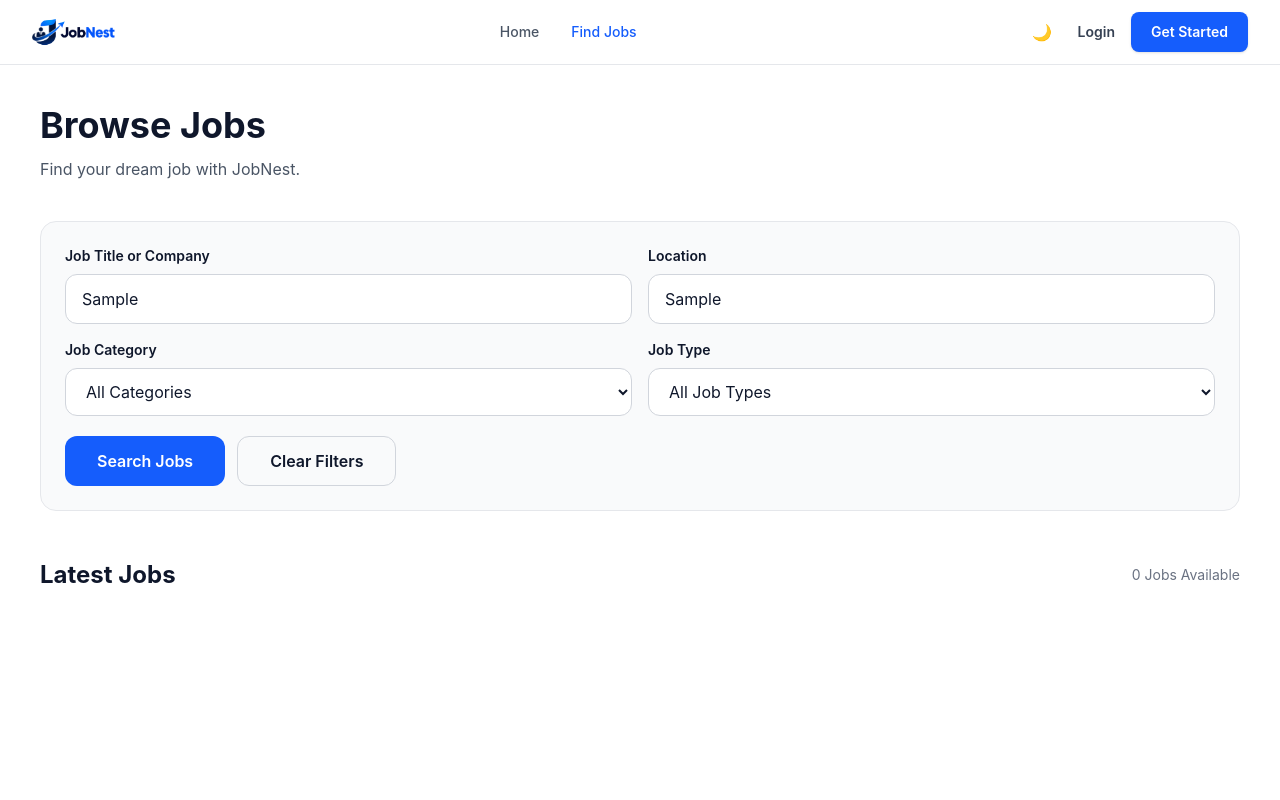
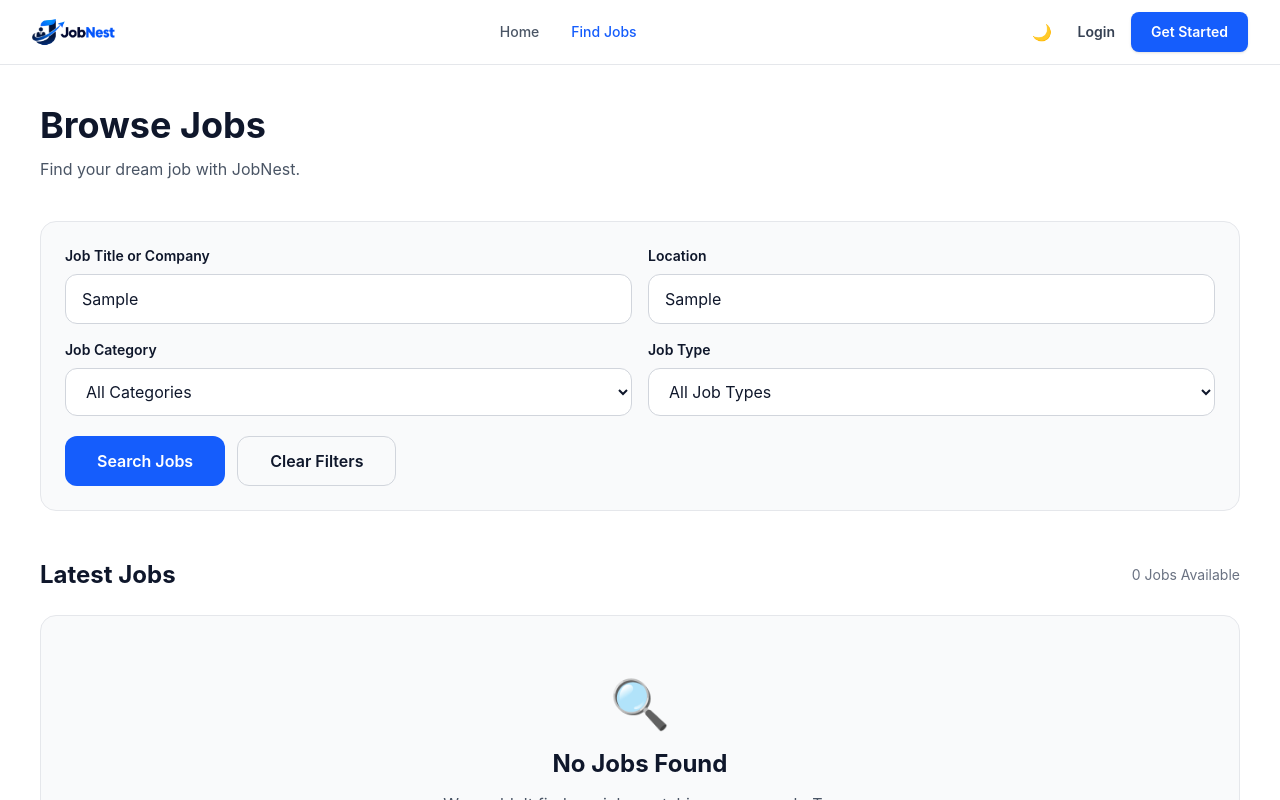
Before and after one commit to aljamiio/jobnest-job-portal, a React (Vite) app in the folder client/: page /jobs in a window 1280 px wide. Both pictures are taken after typing "Sample", "Sample" into the empty fields and a click on the button "Search Jobs". Shown: the top 800 px of the page. Built offline with nearby package versions, Linux system fonts and the light colour scheme.

Commit message:
Add empty state for job search results

```diff
--- a/client/src/pages/jobs/Jobs.jsx
+++ b/client/src/pages/jobs/Jobs.jsx
@@ -108,6 +108,7 @@ function Jobs() {
 
       <div className="max-w-7xl mx-auto">
 
+        {/* Page Heading */}
         <div>
           <h1 className="text-3xl md:text-4xl font-bold">
             Browse Jobs
@@ -126,6 +127,7 @@ function Jobs() {
 
           <div className="grid grid-cols-1 md:grid-cols-2 gap-4">
 
+            {/* Job Search */}
             <div>
               <label className="block mb-2 text-sm font-semibold">
                 Job Title or Company
@@ -140,6 +142,7 @@ function Jobs() {
               />
             </div>
 
+            {/* Location Search */}
             <div>
               <label className="block mb-2 text-sm font-semibold">
                 Location
@@ -154,6 +157,7 @@ function Jobs() {
               />
             </div>
 
+            {/* Job Category */}
             <div>
               <label className="block mb-2 text-sm font-semibold">
                 Job Category
@@ -174,6 +178,7 @@ function Jobs() {
               </select>
             </div>
 
+            {/* Job Type */}
             <div>
               <label className="block mb-2 text-sm font-semibold">
                 Job Type
@@ -195,6 +200,7 @@ function Jobs() {
 
           </div>
 
+          {/* Search Buttons */}
           <div className="mt-5 flex flex-col sm:flex-row gap-3">
 
             <button
@@ -229,6 +235,9 @@ function Jobs() {
             </span>
           </div>
 
+          {/* Dynamic Job Cards and Empty State */}
+          {filteredJobs.length > 0 ? (
+
             <div className="grid grid-cols-1 md:grid-cols-2 gap-6">
 
               {filteredJobs.map((job) => (
@@ -256,15 +265,10 @@ function Jobs() {
                   </div>
 
                   <div className="mt-5 space-y-2 text-sm text-gray-600 dark:text-gray-400">
-
                     <p>📍 {job.location}</p>
-
                     <p>💰 {job.salary}</p>
-
                     <p>📂 {job.category}</p>
-
                     <p>🕒 Posted {job.posted}</p>
-
                   </div>
 
                   <button
@@ -279,6 +283,36 @@ function Jobs() {
 
             </div>
 
+          ) : (
+
+            /* Empty State */
+            <div className="py-16 px-6 text-center rounded-2xl border border-gray-200 dark:border-slate-800 bg-gray-50 dark:bg-slate-900">
+
+              <div className="text-5xl mb-5">
+                🔍
+              </div>
+
+              <h3 className="text-2xl font-bold">
+                No Jobs Found
+              </h3>
+
+              <p className="mt-3 text-gray-600 dark:text-gray-400 max-w-md mx-auto">
+                We couldn't find any jobs matching your search.
+                Try adjusting your filters or search with different keywords.
+              </p>
+
+              <button
+                type="button"
+                onClick={clearFilters}
+                className="mt-6 px-7 py-3 rounded-xl bg-blue-600 hover:bg-blue-700 text-white font-semibold transition"
+              >
+                Clear All Filters
+              </button>
+
+            </div>
+
+          )}
+
         </div>
 
       </div>
```
Lines whose indentation alone changed are shown as unchanged.
